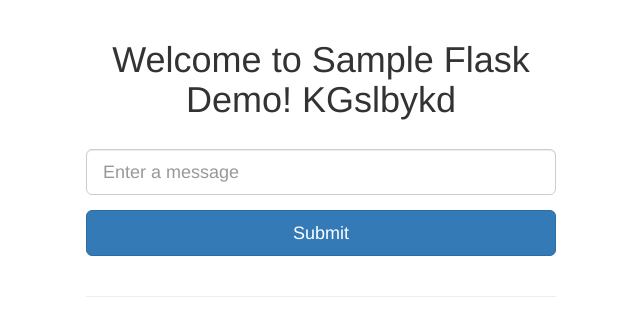
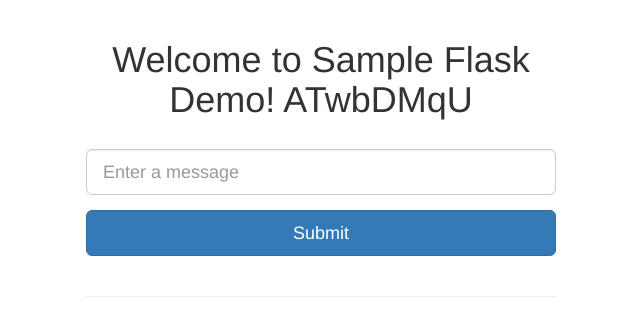
Before and after one commit to williaumwu/flask_sample, a Flask app: page / in a window 1280 px wide. Shown: the top 336 px of the page, without its empty margins (319-959 px from the left). Run offline with Flask 2, Linux system fonts and the light colour scheme; data that the repository does not hold is empty; some libraries are stand-ins or nearby versions.

Commit message:
testing change new string ATwbDMqU

```diff
--- a/templates/index.html
+++ b/templates/index.html
@@ -3,7 +3,7 @@
 {% block content %}
 
 <div class="text-center">
-  <h1>Welcome to Sample Flask Demo! KGslbykd</h1>
+  <h1>Welcome to Sample Flask Demo! ATwbDMqU</h1>
 </div>
 
 <br>
```
Also changed, not shown: README.md.
